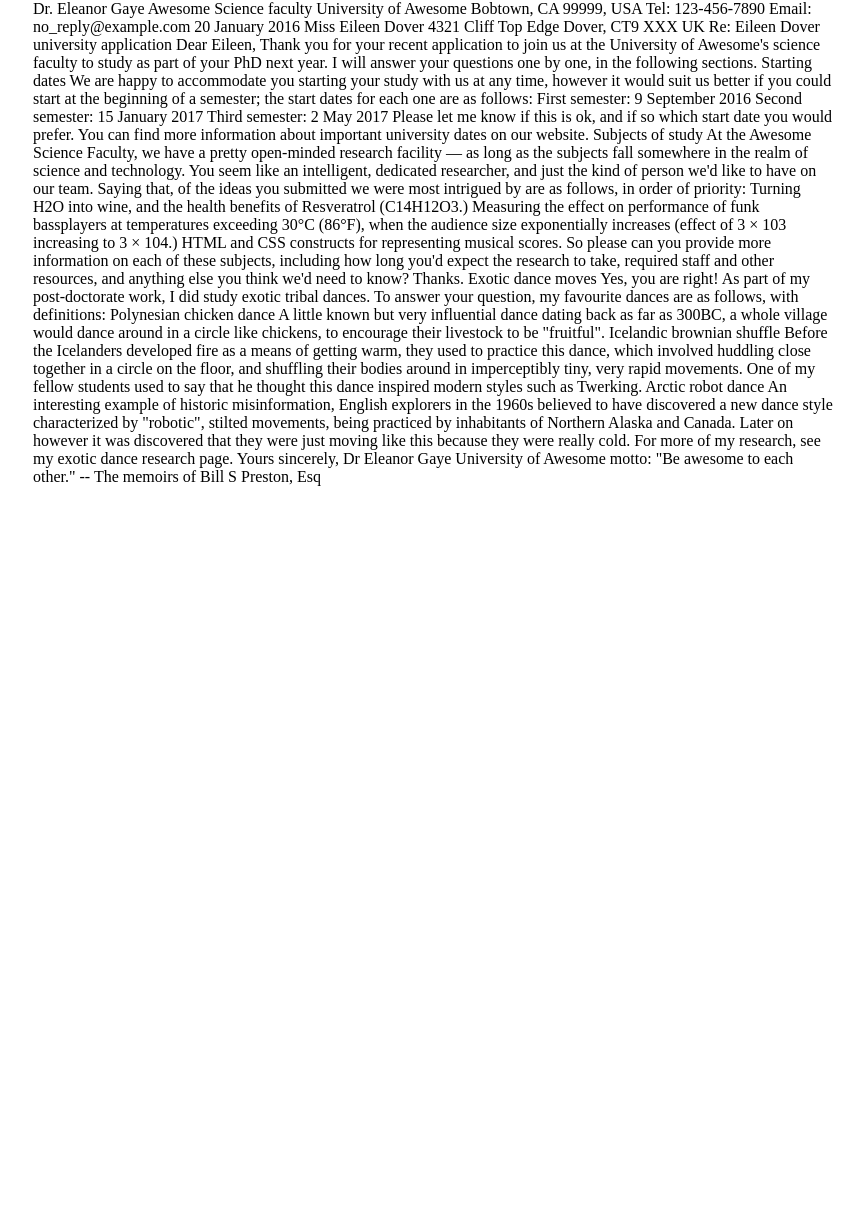
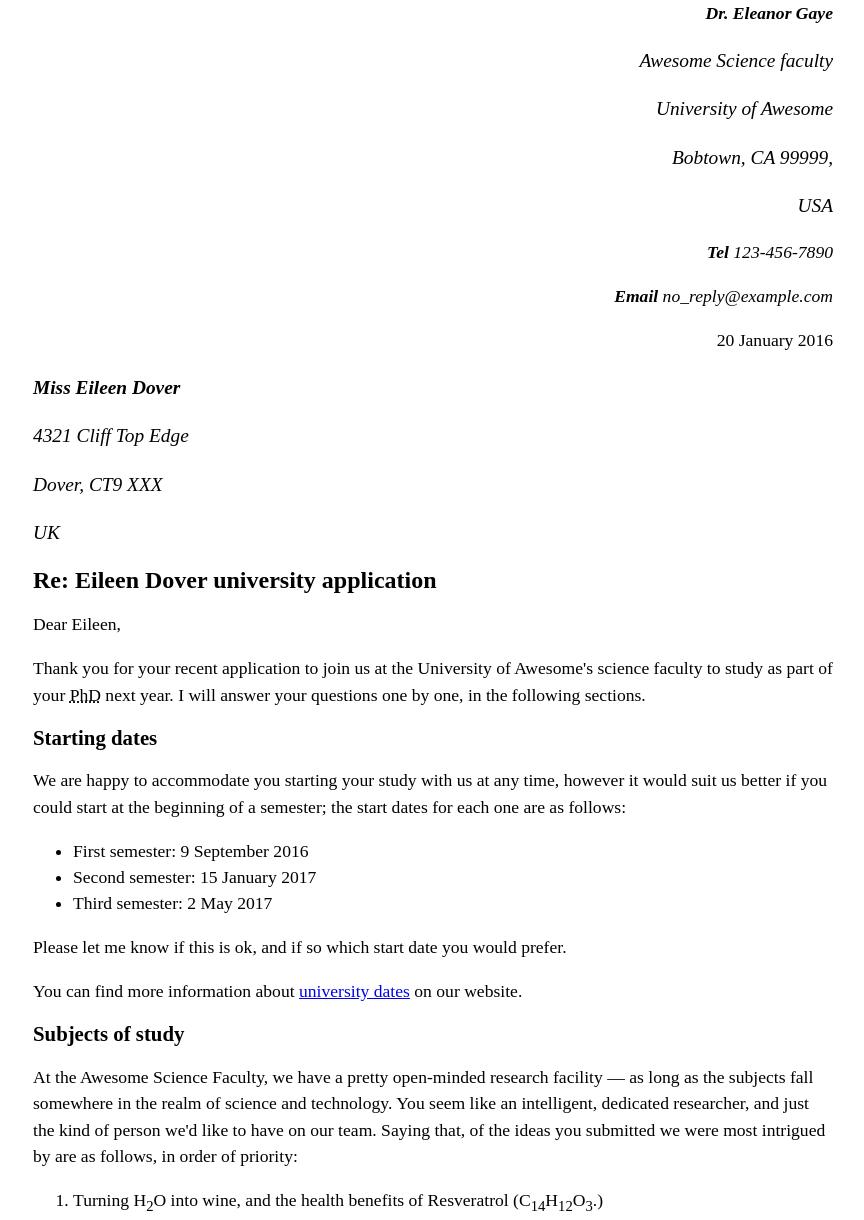
Before and after one commit to 5422001/git-tutorial, a website built with Vite: page index.html in a window 1280 px wide. Shown: the top 1220 px of the page, without its empty margins (207-1071 px from the left). Before the commit the page ends 800 px from the top, so only its background shows below. Built offline with nearby package versions, Linux system fonts and the light colour scheme.

Commit message:
手紙のマークアップ

```diff
--- a/index.html
+++ b/index.html
@@ -3,67 +3,75 @@
     <meta charset="utf-8" />
     <link rel="stylesheet" href="./style.css" />
   </head>
-  <body>Dr. Eleanor Gaye
-    Awesome Science faculty
-    University of Awesome
-    Bobtown, CA 99999,
-    USA
-    Tel: 123-456-7890
-    Email: no_reply@example.com
+  <body>
+    <element class="sender-column">
+      <em>
+        <p><strong>Dr. Eleanor Gaye</strong></p>
+        <address>
+          <p>Awesome Science faculty</p>
+          <p>University of Awesome</p>
+          <p>Bobtown, CA 99999,</p>
+          <p>USA</p>
+        </address>
+        <p><strong>Tel</strong> 123-456-7890</p>
+        <p><strong>Email</strong> no_reply@example.com</p>
+      </em>
+      <p><time datetime="2016-01-20">20 January 2016</time></p>
+    </element>
 
-    20 January 2016
-
-    Miss Eileen Dover
-    4321 Cliff Top Edge
-    Dover, CT9 XXX
-    UK
+    <address>
+      <p><strong>Miss Eileen Dover</strong></p>
+      <p>4321 Cliff Top Edge</p>
+     <p>Dover, CT9 XXX</p>
+      <p> UK</p>
+  </address>
 
 
-    Re: Eileen Dover university application
+    <h1>Re: Eileen Dover university application</h1>
+    <p>Dear Eileen,</p>
 
-    Dear Eileen,
+    <p>Thank you for your recent application to join us at the University of Awesome's science faculty to study as part of your <abbr title="Doctor of Philosophy">PhD</abbr> next year. I will answer your questions one by one, in the following sections.</p>
 
-    Thank you for your recent application to join us at the University of Awesome's science faculty to study as part of your PhD next year. I will answer your questions one by one, in the following sections.
+    <h2>Starting dates</h2>
 
-    Starting dates
+    <p>We are happy to accommodate you starting your study with us at any time, however it would suit us better if you could start at the beginning of a semester; the start dates for each one are as follows:</p>
+    <ul>
+      <li>First semester:<time datetime="2016-09-9"> 9 September 2016</time></li>
+      <li>Second semester:<time datetime="2017-1-15"> 15 January 2017</time></li>
+      <li>Third semester:<time datetime="2017-05-02"> 2 May 2017</time></li>
+    </ul>
+    <p>Please let me know if this is ok, and if so which start date you would prefer.</p>
 
-    We are happy to accommodate you starting your study with us at any time, however it would suit us better if you could start at the beginning of a semester; the start dates for each one are as follows:
-
-    First semester: 9 September 2016
-    Second semester: 15 January 2017
-    Third semester: 2 May 2017
-
-    Please let me know if this is ok, and if so which start date you would prefer.
-
-    You can find more information about important university dates on our website.
+    <p>You can find more information about <a href="http://example.com" title="university dates"> university dates</a> on our website.</p>
 
 
-    Subjects of study
+    <h2>Subjects of study</h2>
 
-    At the Awesome Science Faculty, we have a pretty open-minded research facility — as long as the subjects fall somewhere in the realm of science and technology. You seem like an intelligent, dedicated researcher, and just the kind of person we'd like to have on our team. Saying that, of the ideas you submitted we were most intrigued by are as follows, in order of priority:
-
-    Turning H2O into wine, and the health benefits of Resveratrol (C14H12O3.)
-    Measuring the effect on performance of funk bassplayers at temperatures exceeding 30°C (86°F), when the audience size exponentially increases (effect of 3 × 103 increasing to 3 × 104.)
-    HTML and CSS constructs for representing musical scores.
-
-    So please can you provide more information on each of these subjects, including how long you'd expect the research to take, required staff and other resources, and anything else you think we'd need to know? Thanks.
+    <p>At the Awesome Science Faculty, we have a pretty open-minded research facility — as long as the subjects fall somewhere in the realm of science and technology. You seem like an intelligent, dedicated researcher, and just the kind of person we'd like to have on our team. Saying that, of the ideas you submitted we were most intrigued by are as follows, in order of priority:</p>
+    <ol>
+     <li>Turning H<sub>2</sub>O into wine, and the health benefits of Resveratrol (C<sub>14</sub>H<sub>12</sub>O<sub>3</sub>.)</li>
+      <li>Measuring the effect on performance of funk bassplayers at temperatures exceeding 30°C (86°F), when the audience size exponentially increases (effect of 3 × 10<sup>3</sup> increasing to 3 × 10<sup>4</sup>)</li>
+      <li><abbr title="Hypertext Markup Language">HTML</abbr> and <abbr title="Cascading Style Sheets">CSS</abbr> constructs for representing musical scores.</li>
+    </ol>
+    <p>So please can you provide more information on each of these subjects, including how long you'd expect the research to take, required staff and other resources, and anything else you think we'd need to know? Thanks.</p>
 
 
-    Exotic dance moves
+   <h2> Exotic dance moves</h2>
 
-    Yes, you are right! As part of my post-doctorate work, I did study exotic tribal dances. To answer your question, my favourite dances are as follows, with definitions:
+    <p>Yes, you are right! As part of my post-doctorate work, I <strong><em>did</em></strong> study exotic tribal dances. To answer your question, my favourite dances are as follows, with definitions:</p>
+    <dl>
+      <dt>Polynesian chicken dance</dt>
+        <dd>A little known but <strong><em>very</em></strong> influential dance dating back as far as 300<abbr title="Before Christ">BC</abbr> a whole village would dance around in a circle like chickens, to encourage their livestock to be "fruitful".</dd>
+      <dt>Icelandic brownian shuffle</dt>
+        <dd>Before the Icelanders developed fire as a means of getting warm, they used to practice this dance, which involved huddling close together in a circle on the floor, and shuffling their bodies around in imperceptibly tiny, very rapid movements. One of my fellow students used to say that he thought this dance inspired modern styles such as Twerking.</dd>
+      <dt>Arctic robot dance</dt>
+        <dd>An interesting example of historic misinformation, English explorers in the 1960s believed to have discovered a new dance style characterized by "<abbr>robotic</abbr>", stilted movements, being practiced by inhabitants of Northern Alaska and Canada. Later on however it was discovered that they were just moving like this because they were really cold.</dd>
+   </dl>
+    <p>For more of my research, see my <a href="http://example.com" title="exotic dance research page">exotic dance research page.</a></p>
 
-    Polynesian chicken dance
-    A little known but very influential dance dating back as far as 300BC, a whole village would dance around in a circle like chickens, to encourage their livestock to be "fruitful".
-    Icelandic brownian shuffle
-    Before the Icelanders developed fire as a means of getting warm, they used to practice this dance, which involved huddling close together in a circle on the floor, and shuffling their bodies around in imperceptibly tiny, very rapid movements. One of my fellow students used to say that he thought this dance inspired modern styles such as Twerking.
-    Arctic robot dance
-    An interesting example of historic misinformation, English explorers in the 1960s believed to have discovered a new dance style characterized by "robotic", stilted movements, being practiced by inhabitants of Northern Alaska and Canada. Later on however it was discovered that they were just moving like this because they were really cold.
+    <p>Yours sincerely,</p>
+    <p>Dr Eleanor Gaye</p>
 
-    For more of my research, see my exotic dance research page.
-
-    Yours sincerely,
-    Dr Eleanor Gaye
-
-    University of Awesome motto: "Be awesome to each other." -- The memoirs of Bill S Preston, Esq</body>
+    <p>University of Awesome motto: <q>"Be awesome to each other."</q> <cite>-- The memoirs of Bill S Preston, Esq</cite></p>
+  </body>
 </html>
```
